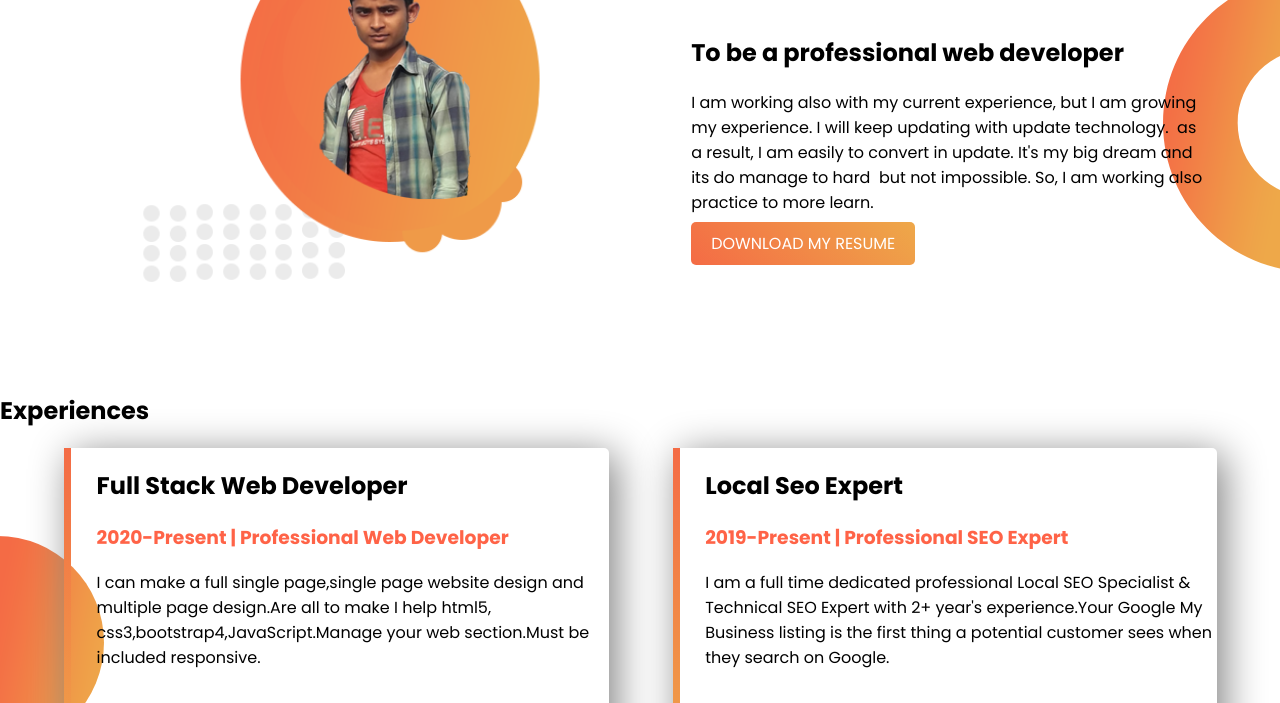
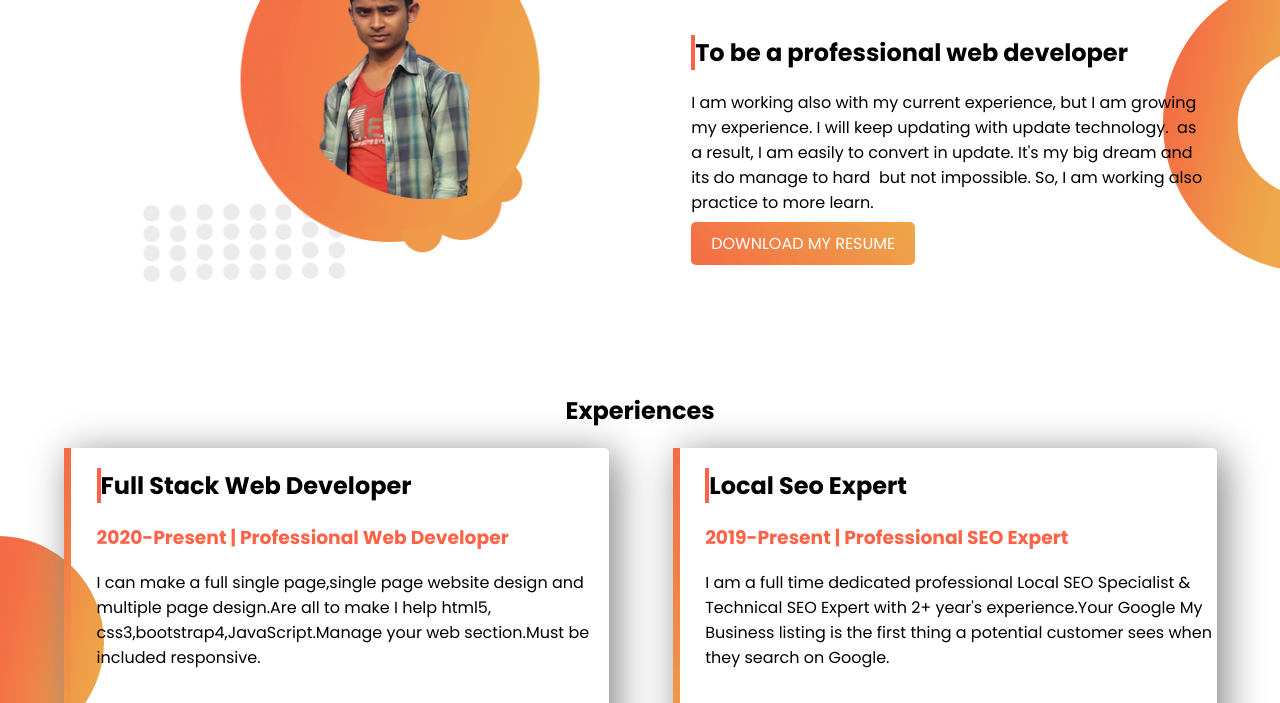
Before and after one commit to rayhanwd/html_and_css_protfolio_website, a plain HTML site: page index.html in a window 1280 px wide. Shown: the part 627-1330 px from the top of the page. Drawn offline with Linux system fonts and the light colour scheme.

Commit message:
last update

```diff
--- a/style.css
+++ b/style.css
@@ -5,6 +5,9 @@ body{
 
 h1{
 font-size: 45px;
+}
+h2{
+    border-left:4px solid tomato;
 }
 .text_highlight{
     color: tomato;
@@ -51,6 +54,10 @@ section{
     background-repeat: no-repeat;
     background-position:left;
 }
+.p_e_heading{
+    text-align: center;
+    border: none;
+}
 .single_exper{
     box-shadow: 7px 6px 40px gray;
     border-radius:5px;
```
Also changed, not shown: index.html (line endings or trailing spaces).
